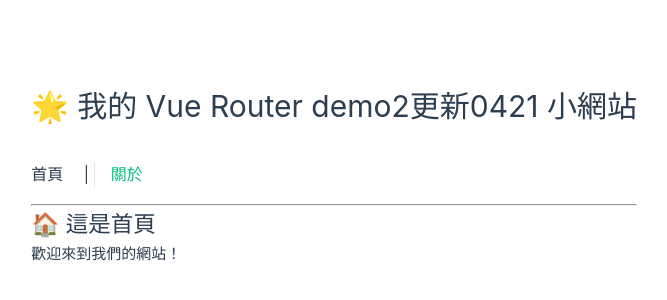
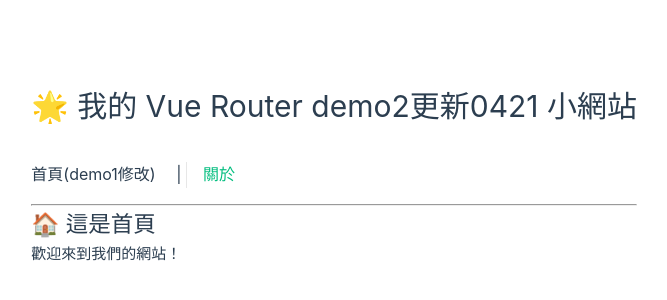
Before and after one commit to mg12mg12/vue-router-demo, a Vue app: page / in a window 1280 px wide. Shown: the part 226-526 px from the top of the page, without its empty margins (3-670 px from the left). Built offline with nearby package versions, Linux system fonts and the light colour scheme.

Commit message:
首頁欄位文字新增

```diff
--- a/src/App.vue
+++ b/src/App.vue
@@ -7,7 +7,7 @@
   <div>
     <h1>🌟 我的 Vue Router demo2更新0421 小網站</h1>
     <nav>
-      <router-link to="/">首頁</router-link> |
+      <router-link to="/">首頁(demo1修改)</router-link> |
       <router-link to="/about">關於</router-link>
     </nav>
     <hr />
```
